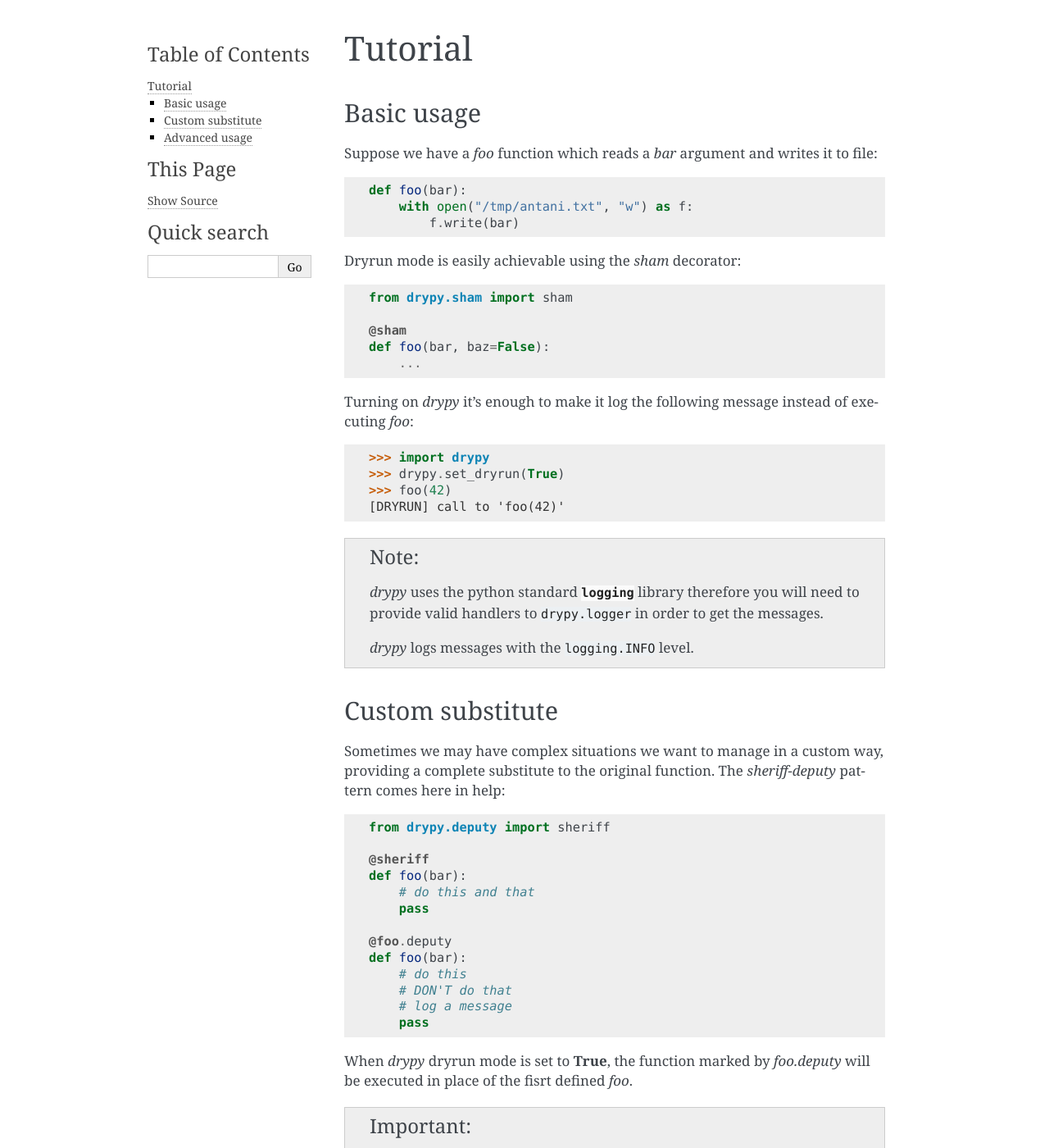
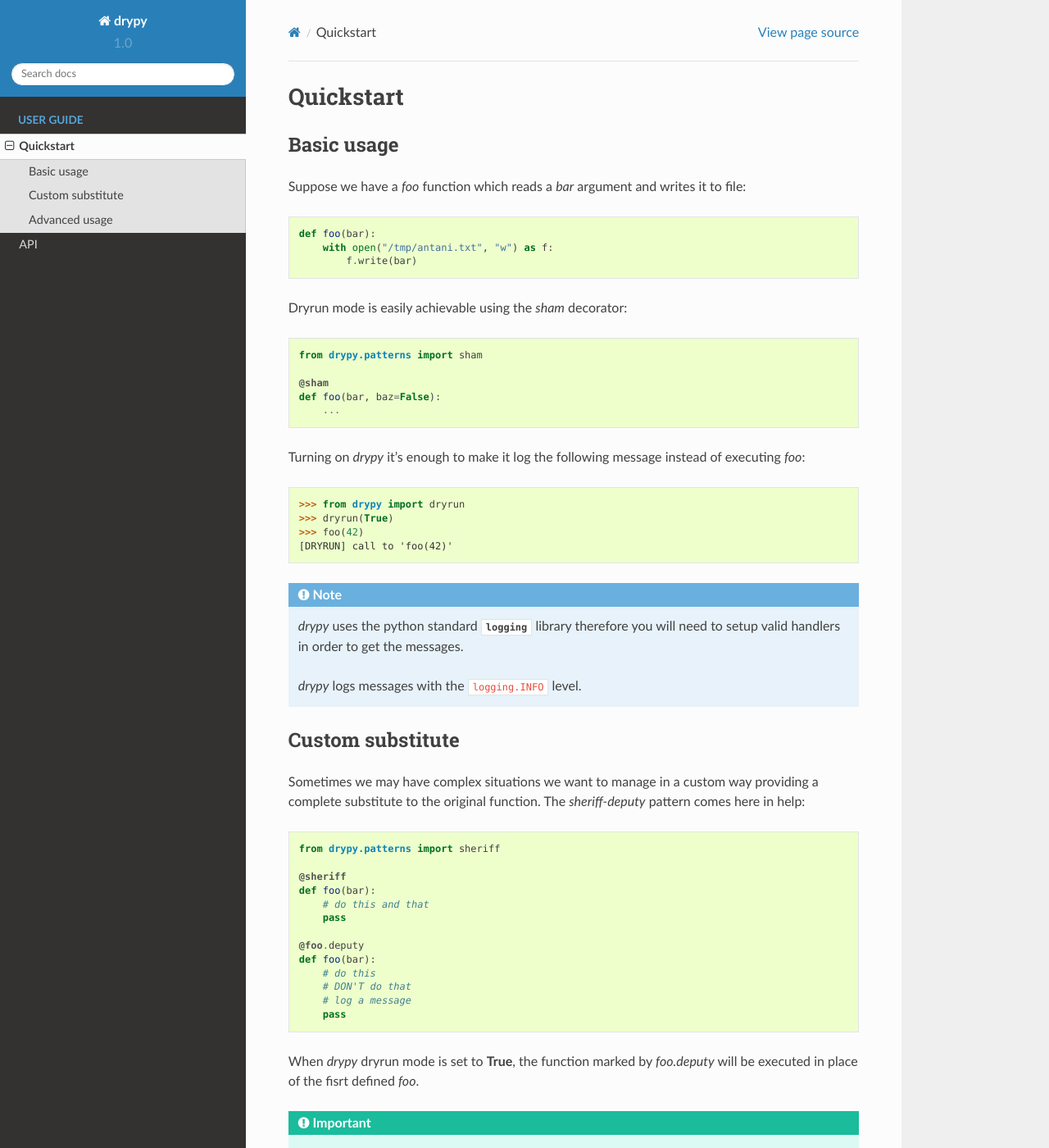
Before and after one commit to dzanotelli/drypy, a Sphinx documentation site: the page built from drypy/docs/quickstart.rst, in a window 1280 px wide and 1400 px high. Shown: the whole window at 82% size. Built offline with Sphinx 7.4.7 and the Read the Docs theme 2.0.0, drawn with Linux system fonts in a browser that asks for light colours; some of the changed text lies outside the part shown.

Commit message:
fixed the sphinx docs with the read the docs theme; refs #14

```diff
--- a/README.rst
+++ b/README.rst
@@ -16,7 +16,7 @@ Python projects with an easy switch 'on/off' feature.
 Documentation
 -------------
 .. _Sphinx: http://www.sphinx-doc.org/
-.. _`project docs`: http://drypy.m240.it/docs/
+.. _`project docs`: https://drypy.readthedocs.io/
 
 The package is supplied with Sphinx_ compilable documentation
 under the docs directory.
--- a/drypy/docs/conf.py
+++ b/drypy/docs/conf.py
@@ -89,7 +89,7 @@ todo_include_todos = True
 # The theme to use for HTML and HTML Help pages.  See the documentation for
 # a list of builtin themes.
 #
-html_theme = 'alabaster'
+html_theme = 'sphinx_rtd_theme'
 
 # Theme options are theme-specific and customize the look and feel of a theme
 # further.  For a list of options available for each theme, see the
--- a/drypy/docs/tutorial.rst
+++ b/drypy/docs/quickstart.rst
@@ -1,5 +1,5 @@
-Tutorial
-========
+Quickstart
+==========
 
 Basic usage
 -----------
@@ -18,7 +18,7 @@ Dryrun mode is easily achievable using the *sham* decorator:
 
 .. code-block:: python
 
-   from drypy.sham import sham
+   from drypy.patterns import sham
 
    @sham
    def foo(bar, baz=False):
@@ -27,15 +27,15 @@ Dryrun mode is easily achievable using the *sham* decorator:
 Turning on *drypy* it's enough to make it log the following message instead
 of executing *foo*:
 
-   >>> import drypy
-   >>> drypy.set_dryrun(True)
+   >>> from drypy import dryrun
+   >>> dryrun(True)
    >>> foo(42)
    [DRYRUN] call to 'foo(42)'
 
 .. note::
+
    *drypy* uses the python standard :py:mod:`logging` library therefore you
-   will need to provide valid handlers to ``drypy.logger`` in order to get the
-   messages.
+   will need to setup valid handlers in order to get the messages.
 
    *drypy* logs messages with the ``logging.INFO`` level.
 
@@ -43,13 +43,13 @@ of executing *foo*:
 Custom substitute
 -----------------
 
-Sometimes we may have complex situations we want to manage in a custom way,
+Sometimes we may have complex situations we want to manage in a custom way
 providing a complete substitute to the original function. The *sheriff-deputy*
 pattern comes here in help:
 
 .. code-block:: python
 
-   from drypy.deputy import sheriff
+   from drypy.patterns import sheriff
 
    @sheriff
    def foo(bar):
@@ -68,13 +68,11 @@ When *drypy* dryrun mode is set to **True**, the function marked by
 
 .. important::
 
-   Since the deputy function will receive the same args you use to pass to the
+   Since the deputy function will receive the same args you are passing to the
    sheriff, it's advised that the two function signatures correspond.
    Otherwise, if you think that the sheriff function signature may change in
    the future, you can use the generic syntax `*args, **kw` for the deputy
    args.
-
-
 
 
 Advanced usage
@@ -121,10 +119,3 @@ or *sheriff*, and provide a *deputy*:
                    f.write.deputy(self._deputy_of_write)
                    f.write(result)
                ...
-
-.. note::
-
-   Dealing with *staticmethods* your decorators should be called with
-   `method=False` (it's actually the default thus there is no need to specify
-   it). That's why in the example above sham and deputy decorators are called
-   without the *method* argument.
```
Also changed, not shown: drypy/docs/api.rst (+5 -16 lines), drypy/docs/index.rst (+15 -5 lines).
